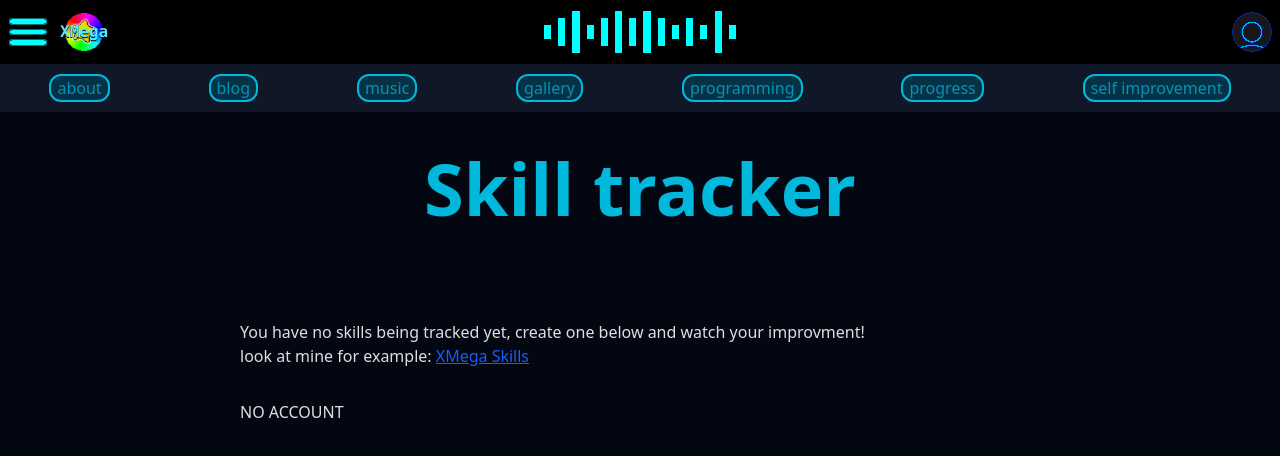
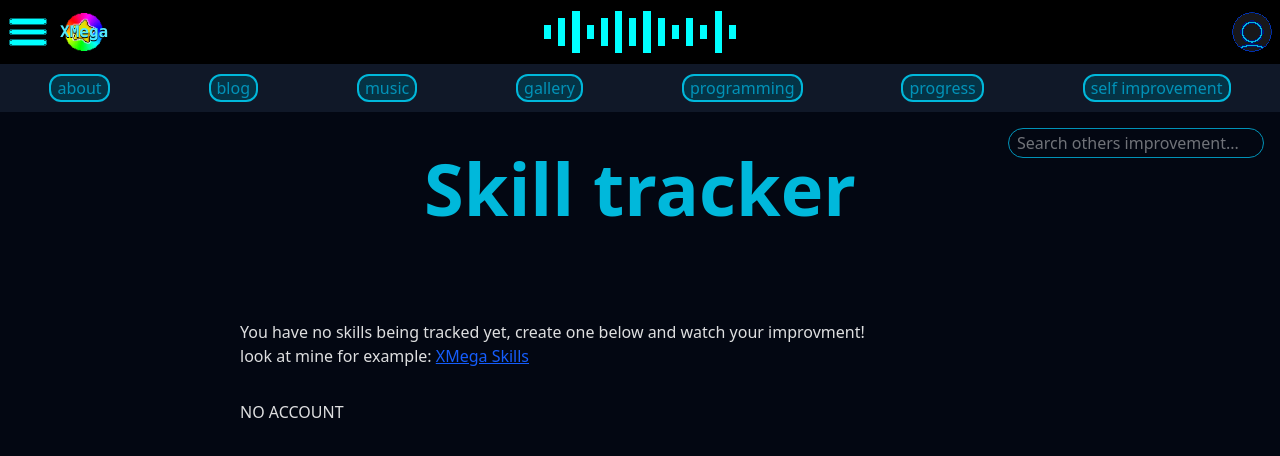
Before and after one commit to XMegaLatiosX/XMega-domain, a React (Vite) app: page /self-improvement in a window 1280 px wide. Shown: the top 456 px of the page. Built offline with nearby package versions, Linux system fonts and the light colour scheme.

Commit message:
now user are able to search every user ranked by skills, but cant define name

```diff
--- /dev/null
+++ b/src/components/search-bar.jsx
@@ -0,0 +1,60 @@
+import { useState } from "react"
+
+
+function result() {
+
+}
+
+function SearchBar({placeholder, onChanged, onSearch, results, onInteract}) {
+    const [value, set_value] = useState("")
+    const [is_open, set_is_open] = useState(false)
+
+    function handle_submit(e) {
+        e.preventDefault()
+
+        onSearch(value)
+    }
+
+    function handle_change(e) {
+        e.preventDefault()
+        set_is_open(true)
+        set_value(e.target.value)
+
+        onChanged(value)
+    }
+
+    return (
+        <div className="relative">
+            <form onSubmit={handle_submit} className="relative w-64 h-7.5 border border-cyan-600 rounded-full z-30 bg-gray-950">
+                <input type="text" placeholder={placeholder || "Search..."} className="w-full h-full pl-2 outline-0" onFocus={handle_change} onChange={handle_change}/>
+            </form>
+
+            {is_open && results && (
+                <div className="relative -top-3.5 pt-3.5 w-full max-h-32 flex flex-col overflow-auto bg-gray-900">
+                    <div className="h-6 flex flex-row justify-between items-center px-2 py-4">
+                        <span className="">nickname:</span>
+                        <span className="text-right">skills count:</span>
+                    </div>
+                    <hr className="text-gray-700 mx-2"/>
+                    {
+                    results.map(result => {
+                        console.log(result);
+
+                        return (
+                            <a className="flex flex-col hover:bg-gray-800 cursor-pointer" onClick={(input_value)=> onInteract(result.nickname)}>
+                                <div className="h-10 flex flex-row justify-around items-center">
+                                    <span className="w-48">{result.nickname}</span>
+                                    <span className="w-4">{result.skill_count}</span>
+                                </div>
+                                <hr className="text-gray-700 mx-2"/>
+                            </a>
+                        )
+                    })}
+                </div>
+
+            )}
+        </div>
+    )
+}
+
+export default SearchBar
--- a/src/pages/self-improvement/self_improvement.jsx
+++ b/src/pages/self-improvement/self_improvement.jsx
@@ -7,6 +7,7 @@ import { supabase } from "../../lib/supabase"
 import star_icon from "../../assets/images/star_icon.png";
 import { v4 } from "uuid";
 import { useNavigate } from "react-router-dom"
+import SearchBar from "../../components/search-bar"
 
 function Skill({}) {
     return (
@@ -404,11 +405,18 @@ function Form({user, skill_id, thumbnail, name, is_public, description, target,
 
 
 
+async function get_top_skills() {
+
+}
+
 
 
 function Self_improvement() {
+    const [search_results, set_search_results] = useState(null)
     const [user, set_user] = useState(null)
     const [skills, set_skills] = useState(null)
+
+    const navigate = useNavigate()
     useEffect(()=> {
         async function get_user() {
             const {data} = await supabase.auth.getUser()
@@ -442,7 +450,6 @@ function Self_improvement() {
         if(user) get_skills()
     }, [user])
 
-    const navigate = useNavigate()
 
     async function delete_skill(id) {
         const {error} = await supabase
@@ -457,12 +464,34 @@ function Self_improvement() {
         console.log("skill removed");
     }
 
+    async function search_skills(input_value) {
+
+        navigate("/self-improvement/" + input_value)
+    }
+
+    async function display_skills(input_value) {
+        const {data, error} = await supabase.rpc("get_users_by_skill_count")
+
+        if (error) {
+            console.error(error);
+            return
+        }
+        set_search_results(data)
+    }
+
     return (
         <Screen>
             <Header/>
             <NavUpperBar/>
             <Sidebar/>
             <main className="relative w-screen h-[calc(100vh-7rem)] overflow-auto pt-2">
+
+                <div className="absolute right-4 top-4">
+                    <SearchBar placeholder={"Search others improvement..."} onSearch={search_skills} onChanged={display_skills} results={search_results} onInteract={search_skills}></SearchBar>
+                </div>
+
+
+
                 <div className="w-full flex flex-col justify-center items-center py-8 px-2">
                     <span className="whitespace-nowrap text-7xl text-cyan-500 font-bold mb-16">
                         Skill tracker
```
